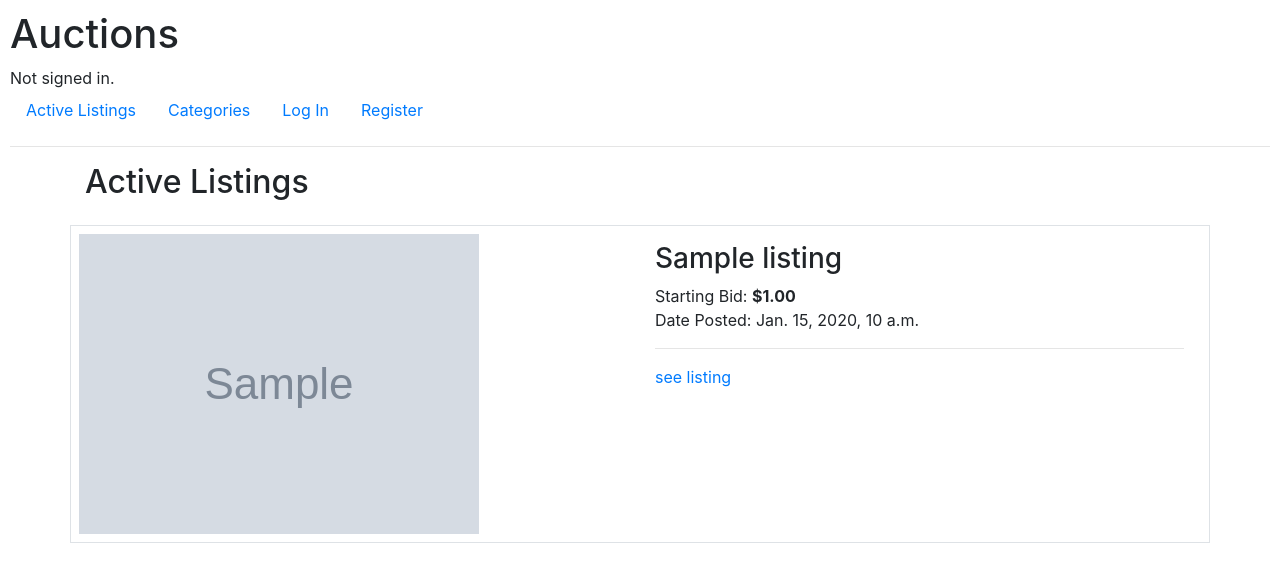
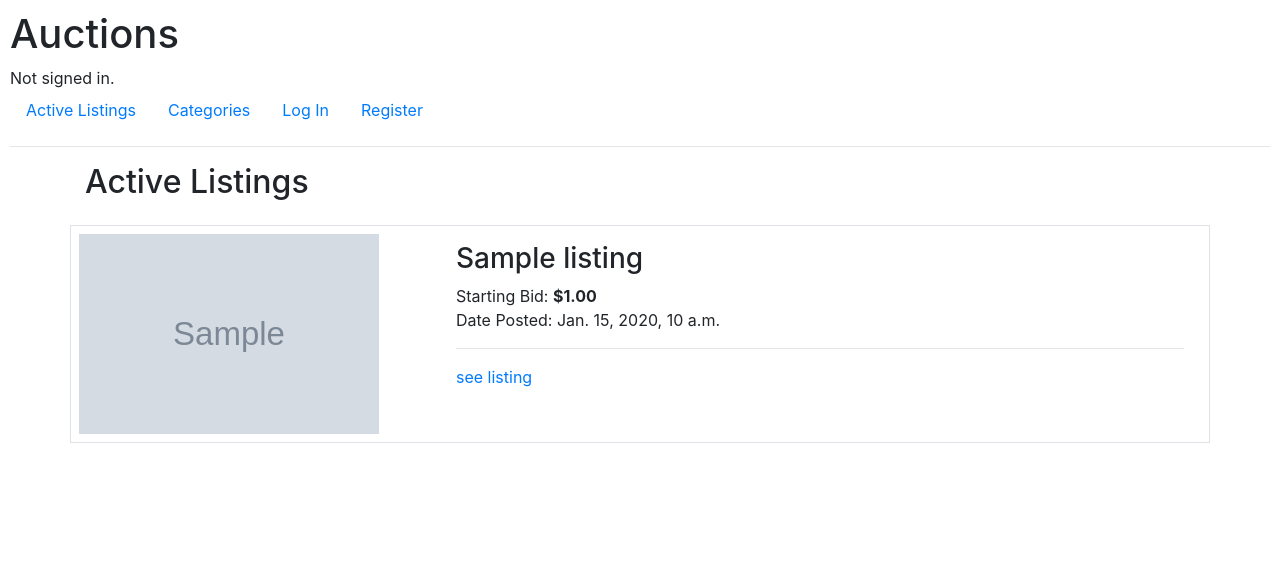
Before and after one commit to NHopewell/cs50-web-programming-with-python-and-javascript, a Django app: page / in a window 1280 px wide. Shown: the top 582 px of the page. Run offline with Django 3.2, Linux system fonts and the light colour scheme; tables that the repository leaves empty hold one stand-in row (values such as "Sample post"); grey boxes marked "Sample" are stand-in pictures; some libraries are stand-ins or nearby versions.

Commit message:
formatting

```diff
--- a/week_4_SQL_Models_Migrations/commerce/auctions/templates/auctions/index.html
+++ b/week_4_SQL_Models_Migrations/commerce/auctions/templates/auctions/index.html
@@ -8,9 +8,9 @@
     <div class="container mb-4 mt-4 border p-2">
         <div class="row">
             <div class="col">
-                <img src="{{ listing.image.url }}">
+                <img src="{{ listing.image.url }}" style="height: 200px; width: 300px">
             </div>
-            <div class="col p-2">
+            <div class="col-8 p-2">
                 <div>
                     <h3>{{ listing.title }} </h3>
                 </div>
--- a/week_4_SQL_Models_Migrations/commerce/auctions/templates/auctions/my-listings.html
+++ b/week_4_SQL_Models_Migrations/commerce/auctions/templates/auctions/my-listings.html
@@ -8,9 +8,9 @@
     <div class="container mb-4 mt-4 border p-2">
         <div class="row">
             <div class="col">
-                <img src="{{ listing.image.url }}">
+                <img src="{{ listing.image.url }}" style="height: 200px; width: 300px">
             </div>
-            <div class="col p-2">
+            <div class="col-8 p-2">
                 <div>
                     <h3>{{ listing.title }} </h3>
                 </div>
--- a/week_4_SQL_Models_Migrations/commerce/auctions/templates/auctions/watchlist.html
+++ b/week_4_SQL_Models_Migrations/commerce/auctions/templates/auctions/watchlist.html
@@ -24,7 +24,7 @@
                     </div>
 
                     <div class="col-10">
-                        <h4 class="card-title">{{listing.title}}</h4>
+                        <h3 class="card-title">{{listing.title}}</h3>
                         <p class="card-text">Starting Bid: ${{listing.starting_bid}}</p>
                         <a href="{% url 'listing' listing.id %}" class="btn btn-primary">See listing</a>
 
```
